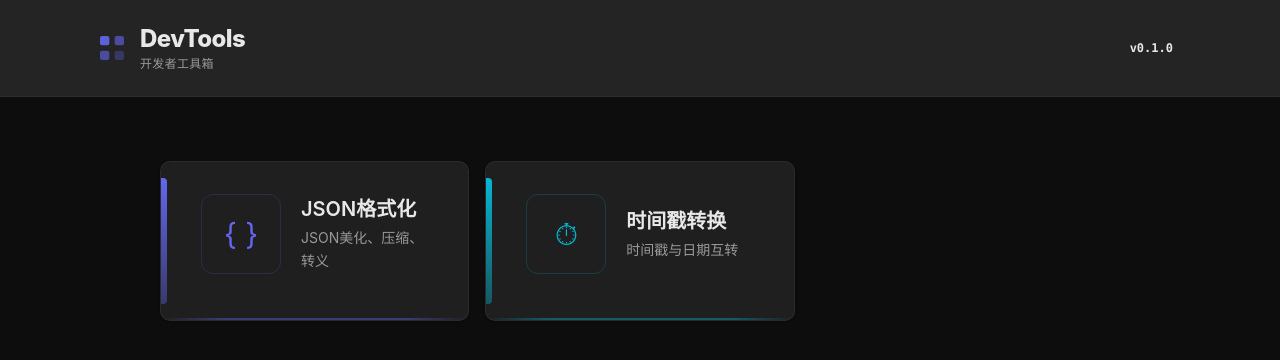
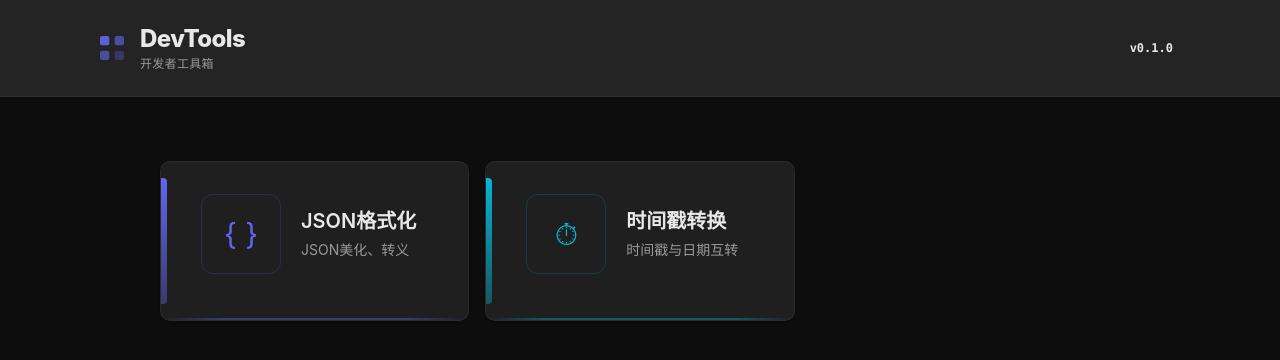
Before and after one commit to phycholee/dev-tools, a Vue app: page / in a window 1280 px wide. Shown: the top 360 px of the page. Built offline with nearby package versions, Linux system fonts and the light colour scheme.

Commit message:
fix: update JSON formatter description (remove compress)

```diff
--- a/src/tools/registry.ts
+++ b/src/tools/registry.ts
@@ -9,7 +9,7 @@ export const tools: ToolDefinition[] = [
     name: 'JSON格式化',
     path: '/json-formatter',
     icon: '{ }',
-    description: 'JSON美化、压缩、转义',
+    description: 'JSON美化、转义',
     category: '数据处理',
     component: () => import('./json-formatter/JsonFormatter.vue'),
     color: '#6366f1' // 靛蓝紫
```
Also changed, not shown: 3 other files (tests, documents, lock files or other folders).
